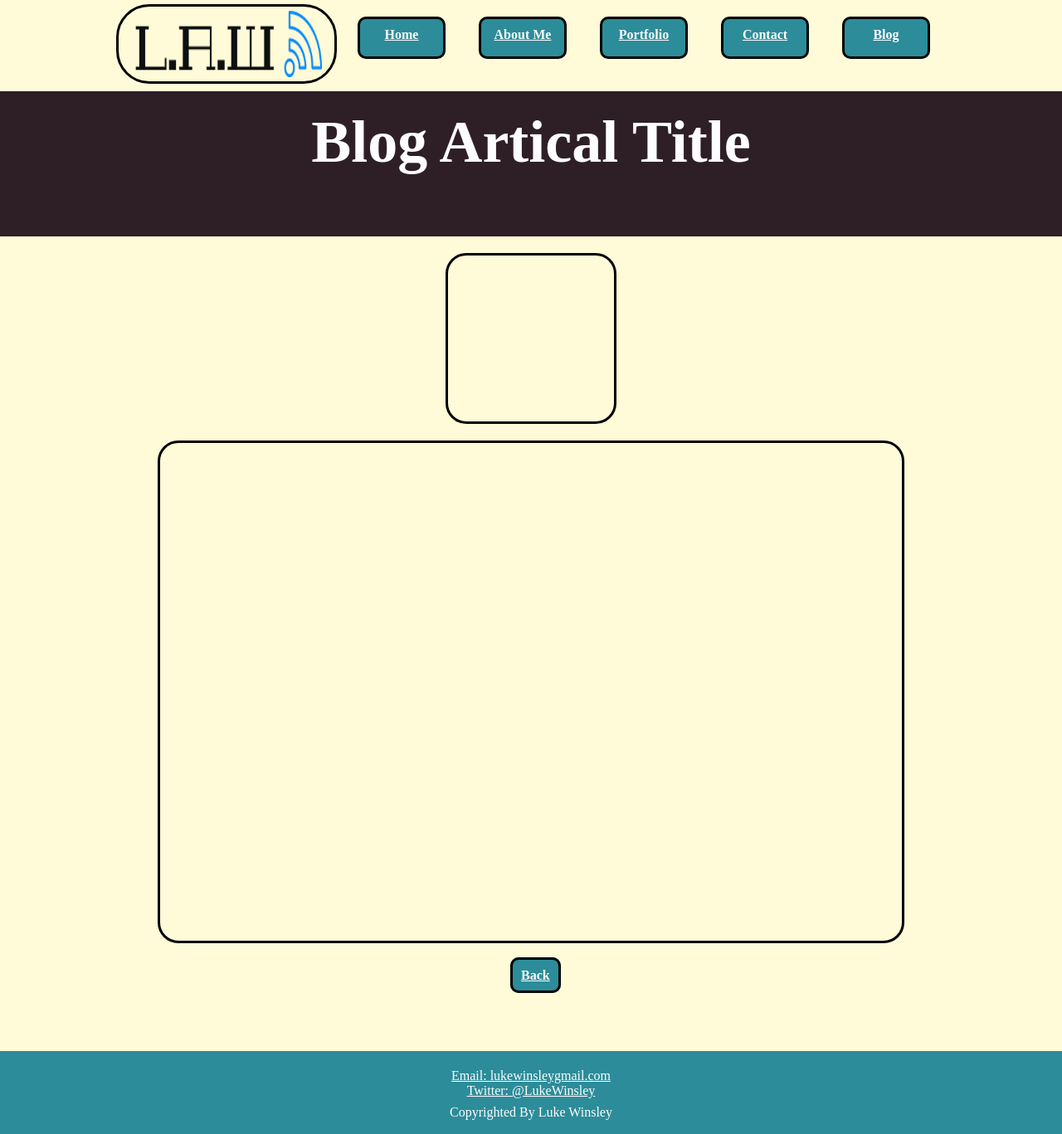
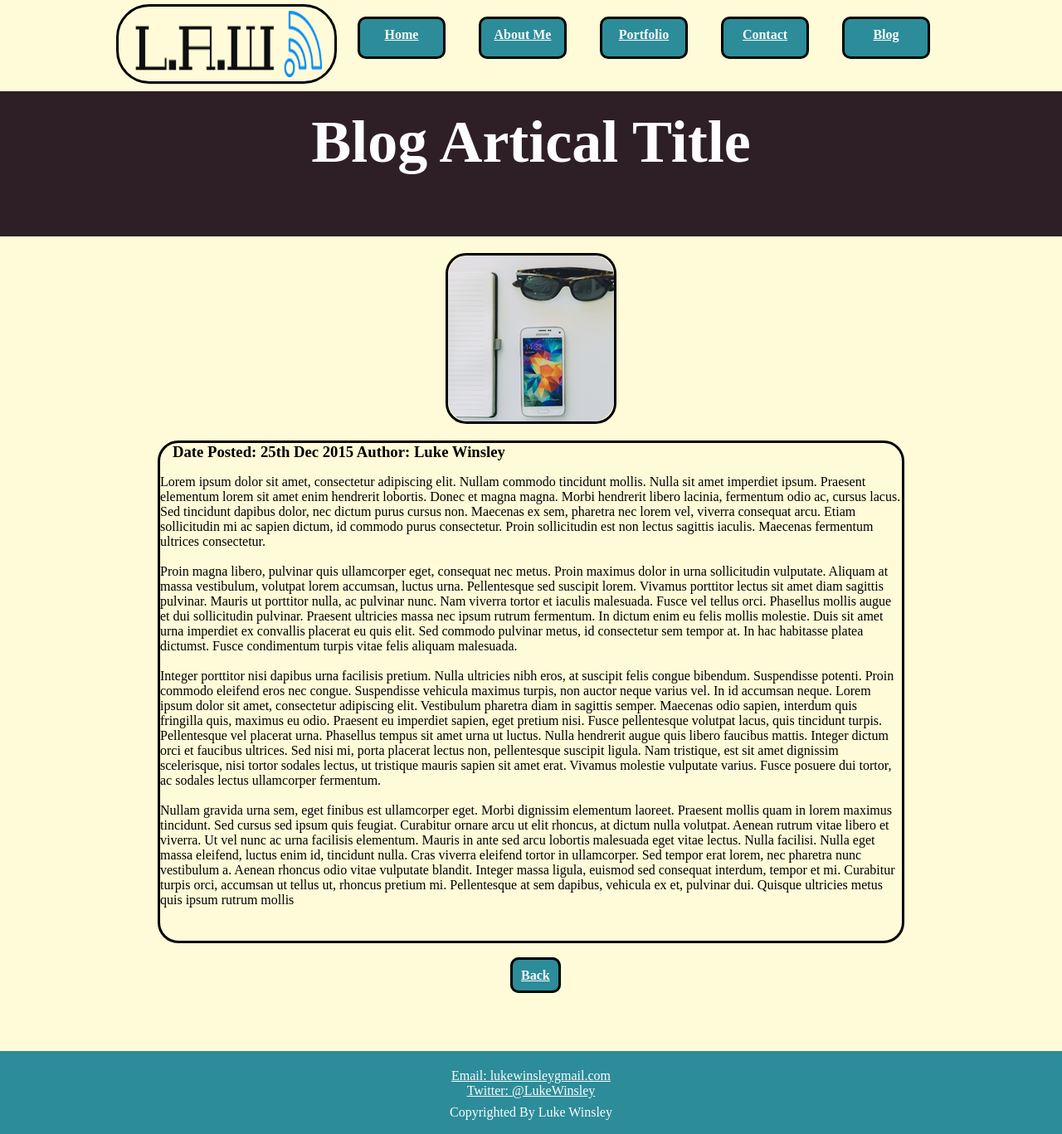
Before and after one commit to LukeW20/my-website, a PHP site: page /articalpage.html in a window 1280 px wide. Shown: the whole page at 83% size. Run offline with PHP 8.4, Linux system fonts and the light colour scheme.

Commit message:
adding place holder content on artical page

```diff
--- a/articalpage.html
+++ b/articalpage.html
@@ -26,8 +26,27 @@
     </div>
 
     <div id="articalcontainer">
-        <div id="articalpageimg"></div>
-        <div id="articalpagecontent"></div>
+        <div id="articalpageimg"> <img src="images/blogphoto.jpg" alt="Blogger Essentials"> </div>
+        <div id="articalpagecontent"> <h3> Date Posted: 25th Dec 2015 Author: Luke Winsley</h3> <p> Lorem ipsum dolor sit amet, consectetur adipiscing elit.
+            Nullam commodo tincidunt mollis. Nulla sit amet imperdiet ipsum. Praesent elementum lorem sit amet enim hendrerit lobortis. Donec et magna magna.
+            Morbi hendrerit libero lacinia, fermentum odio ac, cursus lacus. Sed tincidunt dapibus dolor, nec dictum purus cursus non. Maecenas ex sem, pharetra nec lorem vel, viverra consequat arcu.
+            Etiam sollicitudin mi ac sapien dictum, id commodo purus consectetur. Proin sollicitudin est non lectus sagittis iaculis. Maecenas fermentum ultrices consectetur. <br><br>
+
+            Proin magna libero, pulvinar quis ullamcorper eget, consequat nec metus. Proin maximus dolor in urna sollicitudin vulputate. Aliquam at massa vestibulum, volutpat lorem accumsan, luctus urna.
+            Pellentesque sed suscipit lorem. Vivamus porttitor lectus sit amet diam sagittis pulvinar. Mauris ut porttitor nulla, ac pulvinar nunc. Nam viverra tortor et iaculis malesuada. Fusce vel tellus orci.
+            Phasellus mollis augue et dui sollicitudin pulvinar. Praesent ultricies massa nec ipsum rutrum fermentum. In dictum enim eu felis mollis molestie.
+            Duis sit amet urna imperdiet ex convallis placerat eu quis elit. Sed commodo pulvinar metus, id consectetur sem tempor at. In hac habitasse platea dictumst. Fusce condimentum turpis vitae felis aliquam malesuada.<br><br>
+
+            Integer porttitor nisi dapibus urna facilisis pretium. Nulla ultricies nibh eros, at suscipit felis congue bibendum. Suspendisse potenti. Proin commodo eleifend eros nec congue.
+            Suspendisse vehicula maximus turpis, non auctor neque varius vel. In id accumsan neque. Lorem ipsum dolor sit amet, consectetur adipiscing elit. Vestibulum pharetra diam in sagittis semper.
+            Maecenas odio sapien, interdum quis fringilla quis, maximus eu odio. Praesent eu imperdiet sapien, eget pretium nisi. Fusce pellentesque volutpat lacus, quis tincidunt turpis. Pellentesque vel placerat urna.
+            Phasellus tempus sit amet urna ut luctus. Nulla hendrerit augue quis libero faucibus mattis. Integer dictum orci et faucibus ultrices. Sed nisi mi, porta placerat lectus non, pellentesque suscipit ligula.
+            Nam tristique, est sit amet dignissim scelerisque, nisi tortor sodales lectus, ut tristique mauris sapien sit amet erat. Vivamus molestie vulputate varius. Fusce posuere dui tortor, ac sodales lectus ullamcorper fermentum.<br><br>
+
+            Nullam gravida urna sem, eget finibus est ullamcorper eget. Morbi dignissim elementum laoreet. Praesent mollis quam in lorem maximus tincidunt. Sed cursus sed ipsum quis feugiat.
+            Curabitur ornare arcu ut elit rhoncus, at dictum nulla volutpat. Aenean rutrum vitae libero et viverra. Ut vel nunc ac urna facilisis elementum. Mauris in ante sed arcu lobortis malesuada eget vitae lectus.
+            Nulla facilisi. Nulla eget massa eleifend, luctus enim id, tincidunt nulla. Cras viverra eleifend tortor in ullamcorper. Sed tempor erat lorem, nec pharetra nunc vestibulum a. Aenean rhoncus odio vitae vulputate blandit.
+            Integer massa ligula, euismod sed consequat interdum, tempor et mi. Curabitur turpis orci, accumsan ut tellus ut, rhoncus pretium mi. Pellentesque at sem dapibus, vehicula ex et, pulvinar dui. Quisque ultricies metus quis ipsum rutrum mollis</p> </div>
     </div>
     <div id="backbutton">
         <div> <a href="bloglistpage.html"> Back </a> </div>
--- a/css/mainbody.css
+++ b/css/mainbody.css
@@ -418,6 +418,10 @@ body {
 	border-radius: 25px;
 }
 
+#articalpageimg img{
+	border-radius: 25px;
+}
+
 #articalpagecontent {
 	border: 3px solid black;
 	width: 894px;
@@ -425,6 +429,10 @@ body {
 	margin: auto;
 	margin-top: 20px;
 	border-radius: 25px;
+}
+
+#articalpagecontent h3 {
+	margin: 0 0 0 15px;
 }
 
 #backbutton {
```
Also changed, not shown: images/blogphoto.jpg (added).
